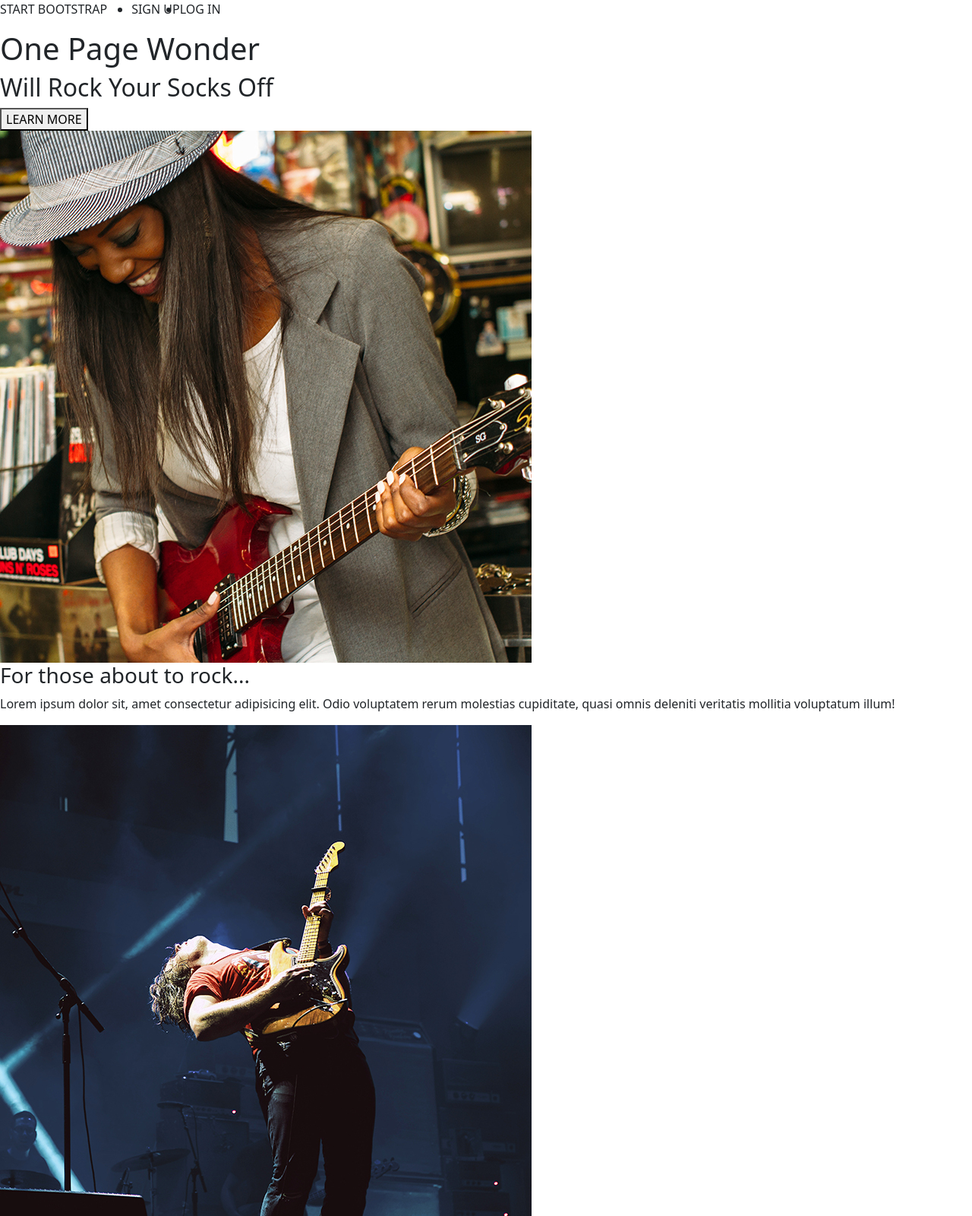
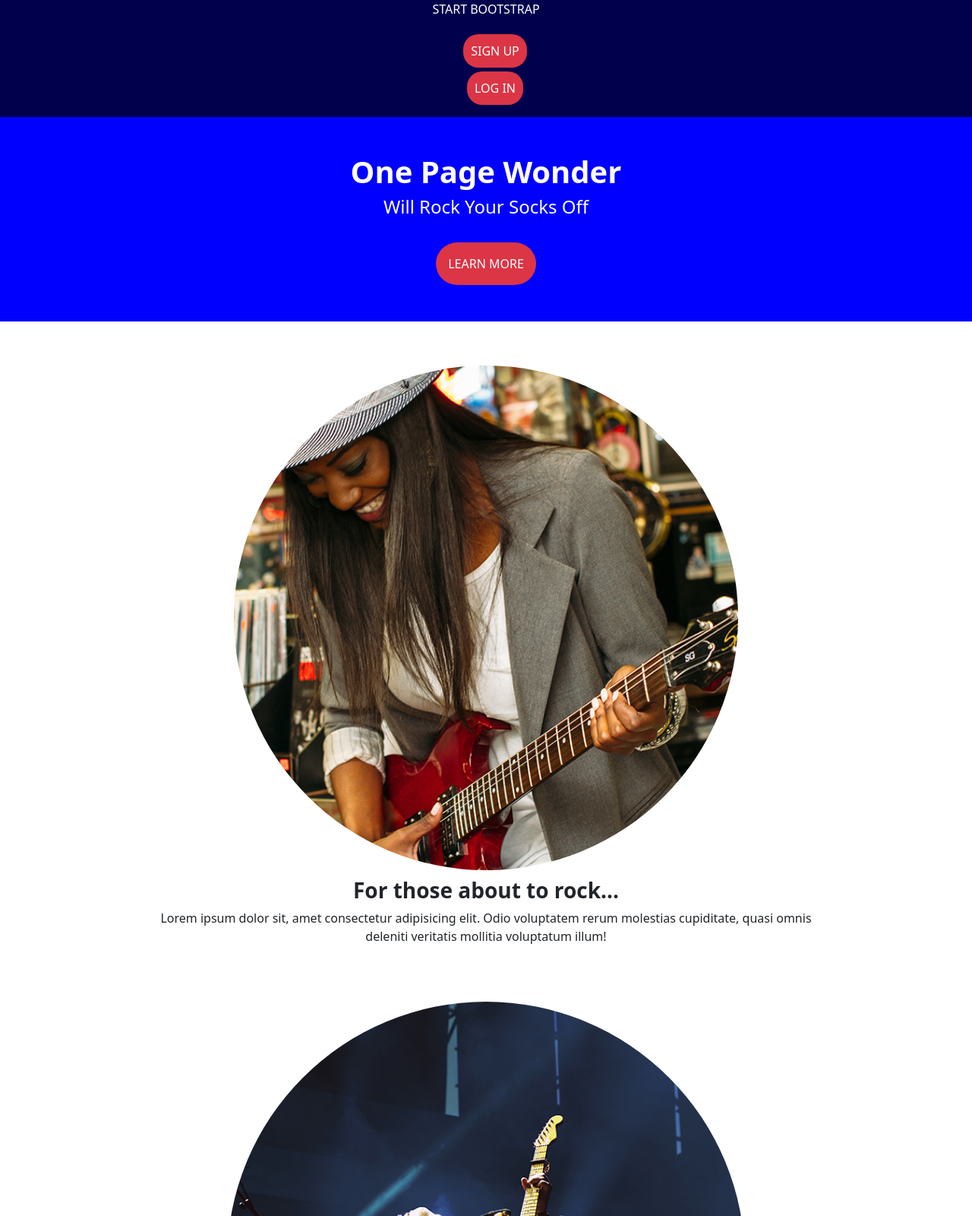
Before and after one commit to louistychon/SASS_start_boostrap_master, a website: page index.html in a window 1280 px wide. Shown: the top 1600 px of the page at 76% size. Drawn offline with nearby package versions, Linux system fonts and the light colour scheme.

Commit message:
bootstrap final

```diff
--- a/index.html
+++ b/index.html
@@ -1,4 +1,3 @@
-
 <!DOCTYPE html>
 <html lang="en">
 
@@ -6,63 +5,68 @@
     <meta charset="UTF-8">
     <meta http-equiv="X-UA-Compatible" content="IE=edge">
     <meta name="viewport" content="width=device-width, initial-scale=1.0">
-    <link rel="stylesheet" href="public/style.style.css">
-    <link rel="stylesheet" href="https://cdnjs.cloudflare.com/ajax/libs/font-awesome/6.1.1/css/all.min.css"
-        integrity="sha512-KfkfwYDsLkIlwQp6LFnl8zNdLGxu9YAA1QvwINks4PhcElQSvqcyVLLD9aMhXd13uQjoXtEKNosOWaZqXgel0g=="
-        crossorigin="anonymous" referrerpolicy="no-referrer" />
+    <link rel="stylesheet" href="public/css/app.css">
     <link href="https://cdn.jsdelivr.net/npm/bootstrap@5.1.3/dist/css/bootstrap.min.css" rel="stylesheet"
         integrity="sha384-1BmE4kWBq78iYhFldvKuhfTAU6auU8tT94WrHftjDbrCEXSU1oBoqyl2QvZ6jIW3" crossorigin="anonymous">
     <title>Document</title>
 </head>
 
 <body class="m-0 p-0">
-    <header>
-        <nav class="d-flex">
-            <div class="logo">START BOOTSTRAP</div>
-            <ul class="d-flex">
-            <li>SIGN UP</li>
-            <li>LOG IN</li>
-        </ul></nav>
+    <header class="text-white">
+        <div class="container-bleu w-100">
+            <nav class="d-flex justify-content-between w-75 m-auto align-items-center">
+                <div class="logo">START BOOTSTRAP</div>
+                <ul class="mt-3 d-flex list-unstyled align-items-center">
+                    <li class="ms-4">SIGN UP</li>
+                    <li class="ms-4">LOG IN</li>
+                </ul>
+            </nav>
+        </div>
     </header>
     <main>
-        <section id="blue">
-            <h1>One Page Wonder</h1>
-            <h2>Will Rock Your Socks Off</h2>
-            <button>LEARN MORE</button>
+        <section id="blue" class="bg-info text-center text-white">
+            <h1 class="pt-5 fs-1 fw-bold">One Page Wonder</h1>
+            <h2 class="fs-4">Will Rock Your Socks Off</h2>
+            <button class="bg-danger text-white border-0 rounded-pill mb-5 mt-4 p-3">LEARN MORE</button>
         </section>
-        <section>
-            <div>
-                <div><img src="public/img/01.jpg" alt=""></div>
-                <div>
-                    <h3>For those about to rock...</h3>
-                    <p>Lorem ipsum dolor sit, amet consectetur adipisicing elit. Odio voluptatem rerum molestias cupiditate, quasi omnis deleniti veritatis mollitia voluptatum illum!</p>
+        <section id="content" class="w-75 m-auto">
+            <div class="container d-flex align-items-center">
+                <div class="row mt-5 mb-5 d-flex flex-row-reverse">
+                    <div class="col"><img class="w-75 rounded-circle" src="public/img/01.jpg" alt=""></div>
+                    <div class="col align-self-center">
+                        <h3 class="fw-bold">For those about to rock...</h3>
+                        <p>Lorem ipsum dolor sit, amet consectetur adipisicing elit. Odio voluptatem rerum molestias
+                            cupiditate, quasi omnis deleniti veritatis mollitia voluptatum illum!</p>
+                    </div>
                 </div>
             </div>
-            <div>
-                <div><img src="public/img/02.jpg" alt=""></div>
-                <div>
-                    <h3>We salute you!</h3>
-                    <p>Lorem ipsum dolor sit, amet consectetur adipisicing elit. Odio voluptatem rerum molestias cupiditate, quasi omnis deleniti veritatis mollitia voluptatum illum!</p>
+            <div class="row d-flex mb-5">
+                <div class="col"><img class="w-75 rounded-circle" src="public/img/02.jpg" alt=""></div>
+                <div class="col align-self-center">
+                    <h3 class="fw-bold">We salute you!</h3>
+                    <p>Lorem ipsum dolor sit, amet consectetur adipisicing elit. Odio voluptatem rerum molestias
+                        cupiditate, quasi omnis deleniti veritatis mollitia voluptatum illum!</p>
                 </div>
             </div>
-            <div>
-                <div><img src="public/img/03.jpg" alt=""></div>
-                <div>
-                    <h3>Let there be rock!</h3>
-                    <p>Lorem ipsum dolor sit, amet consectetur adipisicing elit. Odio voluptatem rerum molestias cupiditate, quasi omnis deleniti veritatis mollitia voluptatum illum!</p>
+            <div class="row mb-5 d-flex flex-row-reverse">
+                <div class="col"><img class="w-75 rounded-circle" src="public/img/03.jpg" alt=""></div>
+                <div class="col align-self-center">
+                    <h3 class="fw-bold">Let there be rock!</h3>
+                    <p>Lorem ipsum dolor sit, amet consectetur adipisicing elit. Odio voluptatem rerum molestias
+                        cupiditate, quasi omnis deleniti veritatis mollitia voluptatum illum!</p>
                 </div>
             </div>
         </section>
     </main>
     <footer class="bg-black text-white w-100 text-center">
         <div class="black">
-            <p>Copyright © Your Website 2020</p>
+            <p class="p-4 mb-0">Copyright © Your Website 2020</p>
         </div>
     </footer>
 
     <script src="https://cdn.jsdelivr.net/npm/bootstrap@5.1.3/dist/js/bootstrap.bundle.min.js"
-        integrity="sha384-ka7Sk0Gln4gmtz2MlQnikT1wXgYsOg+OMhuP+IlRH9sENBO0LRn5q+8nbTov4+1p"
-        crossorigin="anonymous"></script>
+        integrity="sha384-ka7Sk0Gln4gmtz2MlQnikT1wXgYsOg+OMhuP+IlRH9sENBO0LRn5q+8nbTov4+1p" crossorigin="anonymous">
+    </script>
 </body>
 
 </html>
--- a/src/sass/_media.sass
+++ b/src/sass/_media.sass
@@ -0,0 +1,20 @@
+@media (max-width: 768px)
+body
+    .d-flex
+        flex-direction: column !important
+    .row
+        margin-left: auto !important
+        margin-right: auto !important
+    .col
+        text-align: center !important
+        img
+            padding: 10px
+header
+    ul
+        width:50%
+        li
+            text-align: center
+            background-color: $red
+            margin-top: 5px
+            border-radius: 20px
+            padding: 10px
--- a/src/sass/_variables.sass
+++ b/src/sass/_variables.sass
@@ -1,4 +1,4 @@
-$bleu-fonce:#00004c
+$bleu-fonce: #00004c
 $bleu: #0000ff
 $rose: #ee0979
 $noir-footer: #000000
--- a/src/sass/app.sass
+++ b/src/sass/app.sass
@@ -1,5 +1,5 @@
 @import ../../node_modules/bootstrap/scss/bootstrap.scss
-@import _variables.sass
-@import _fonts.sass
+@import ./_variables.sass
+@import ./_fonts
 @import ./modules/_style
-@import _media.sass
+@import ./_media
--- a/src/sass/modules/_header.sass
+++ b/src/sass/modules/_header.sass
@@ -1,2 +1,2 @@
-#nav
+.container-bleu
     background-color: $bleu-fonce
--- a/src/sass/modules/_main.sass
+++ b/src/sass/modules/_main.sass
@@ -0,0 +1,2 @@
+#blue
+    background-color: #0000ff !important
--- a/src/sass/modules/_style.sass
+++ b/src/sass/modules/_style.sass
@@ -1,4 +1,4 @@
 @import ./_footer
-@import ./_header
+@import ./_header.sass
 @import ./_main
 @import ./_icons
```
Also changed, not shown: public/css/app.css, 1 other file.
